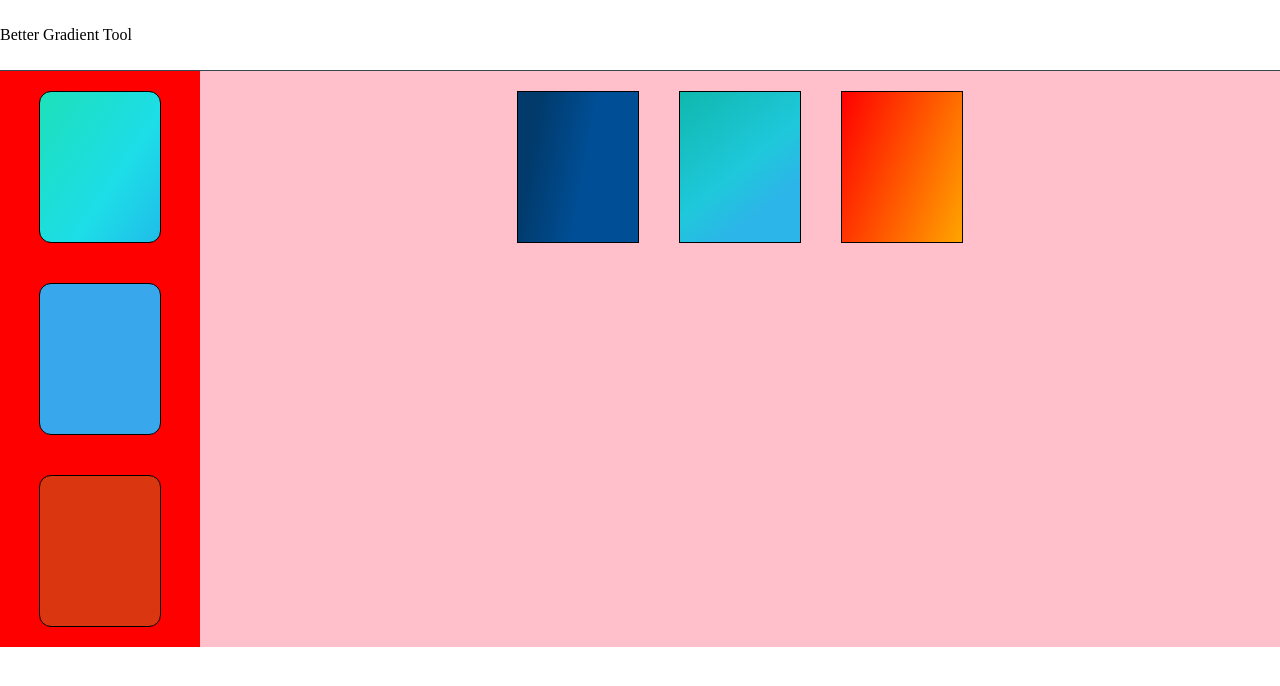
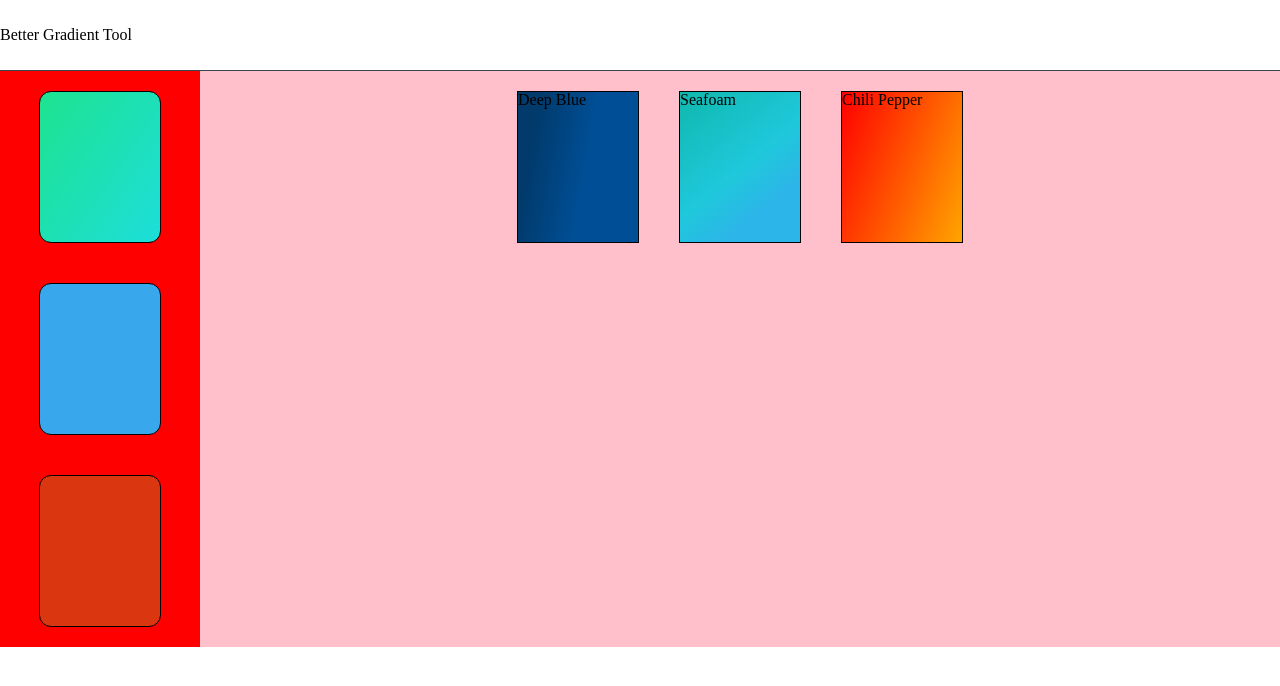
Before and after one commit to leo-generali/better-gradient-tool, a React (Create React App) app: page / in a window 1280 px wide. Shown: the top 686 px of the page. Built offline with nearby package versions, Linux system fonts and the light colour scheme.

Commit message:
Add names of gradients to the gradient card; add in version 3 screenshot of site

```diff
--- a/src/components/ColorPickerCard.js
+++ b/src/components/ColorPickerCard.js
@@ -6,9 +6,7 @@ class ColorPickerCard extends Component {
 		const tag = this.props.tag;
 
 		return(
-			<div
-				onClick={() => this.props.filterGradients(tag)}
-				className={`card tag tag--${tag}`}>
+			<div onClick={() => this.props.filterGradients(tag)} className={`card tag tag--${tag}`}>
 			</div>
 		);
 	}
--- a/src/components/GradientCard.js
+++ b/src/components/GradientCard.js
@@ -7,8 +7,12 @@ class GradientCard extends Component {
 			background: this.props.styleInfo
 		};
 
+		const name = this.props.name;
+
 		return(
-			<div style={style} className="card"></div>
+			<div style={style} className="card">
+				{name}
+			</div>
 		);
 	}
 }
--- a/src/components/GradientPicker.js
+++ b/src/components/GradientPicker.js
@@ -8,7 +8,13 @@ class GradientPicker extends Component {
 		const gradients = this.props.currentGradients
 			.filter(gradient => gradient.display)
 			.map((gradient, i) => (
-				<GradientCard styleInfo={gradient.style} key={i} />)
+				<GradientCard
+					styleInfo={gradient.style}
+					name={gradient.name}
+					colors={gradient.colors}
+					tags={gradient.tags}
+					key={i}
+				/>)
 			);
 
 		return(
```
Also changed, not shown: screenshots/version-3.png (added).
